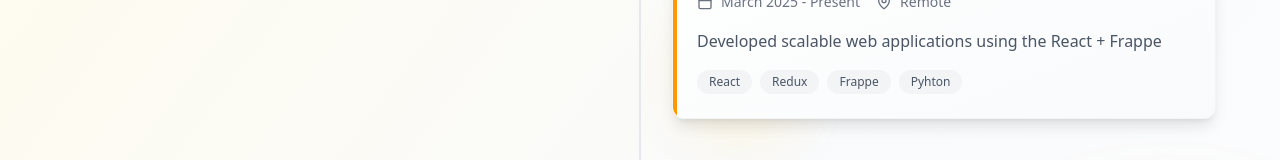
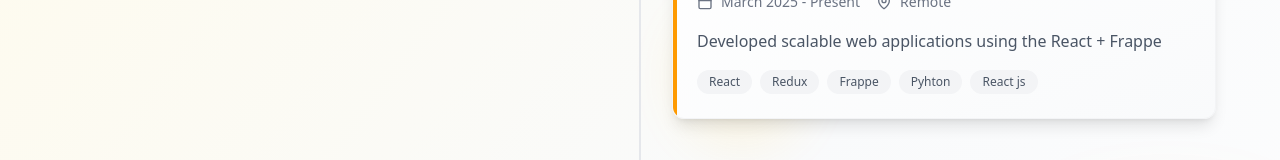
Before and after one commit to PARASMANI-KHUNTE/PARASMANIKHUNTE, a React (Vite) app in the folder client/: page /experience in a window 1280 px wide. Shown: the part 481-641 px from the top of the page. Built offline with nearby package versions, Linux system fonts and the light colour scheme.

Commit message:
fix: add 'React js' to skills for Technical Intern entry

```diff
--- a/client/src/pages/Experience.jsx
+++ b/client/src/pages/Experience.jsx
@@ -13,7 +13,7 @@ const experienceData = [
     duration: "March 2025 - Present ",
     location: "Remote",
     description: "Developed scalable web applications using the React + Frappe",
-    skills: ["React", "Redux" , "Frappe" , "Pyhton"]
+    skills: ["React", "Redux" , "Frappe" , "Pyhton", "React js"]
   },
   {
     role: "Web Developer Intern",
```
